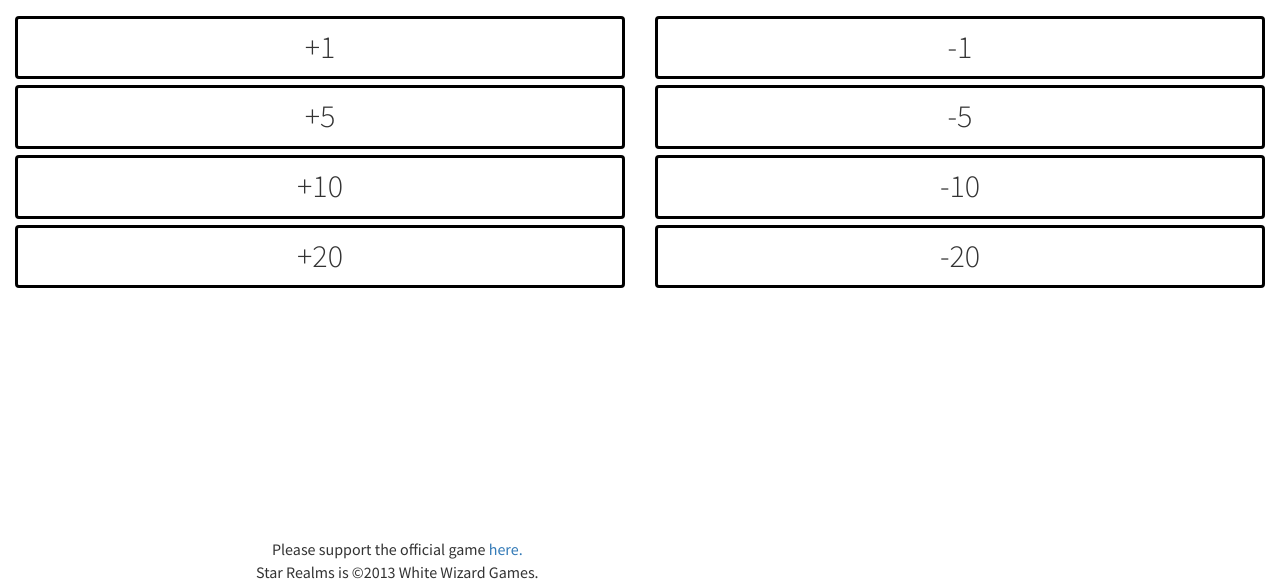
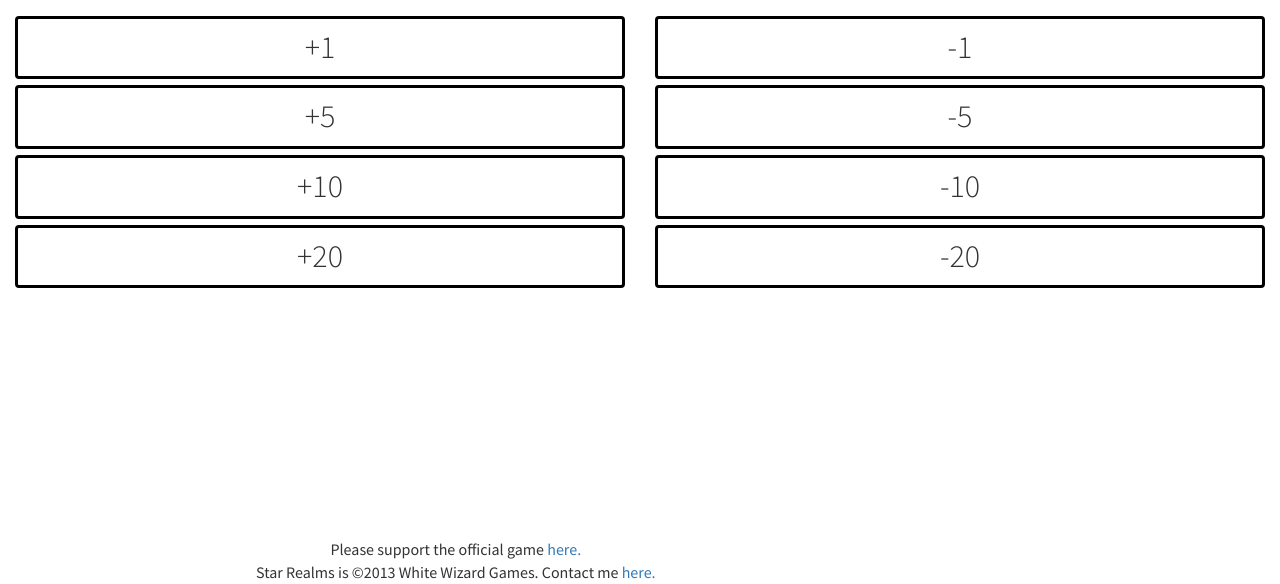
Before and after one commit to matan157/starRealmsCounter, a plain HTML site: page index.html in a window 1280 px wide. Shown: the part 216-800 px from the top of the page. Drawn offline with nearby package versions, Linux system fonts and the light colour scheme.

Commit message:
Added contact

```diff
--- a/index.html
+++ b/index.html
@@ -82,6 +82,7 @@
 		<div class="footer">
 			Please support the official game <a href="http://www.starrealms.com/">here.</a><br />
 			Star Realms is &copy;2013 White Wizard Games.
+			Contact me <a href="mailto:info@starrealmscounter.com">here.</a>
 		</div>
 		<script>
 			function add(player, num) {
```
